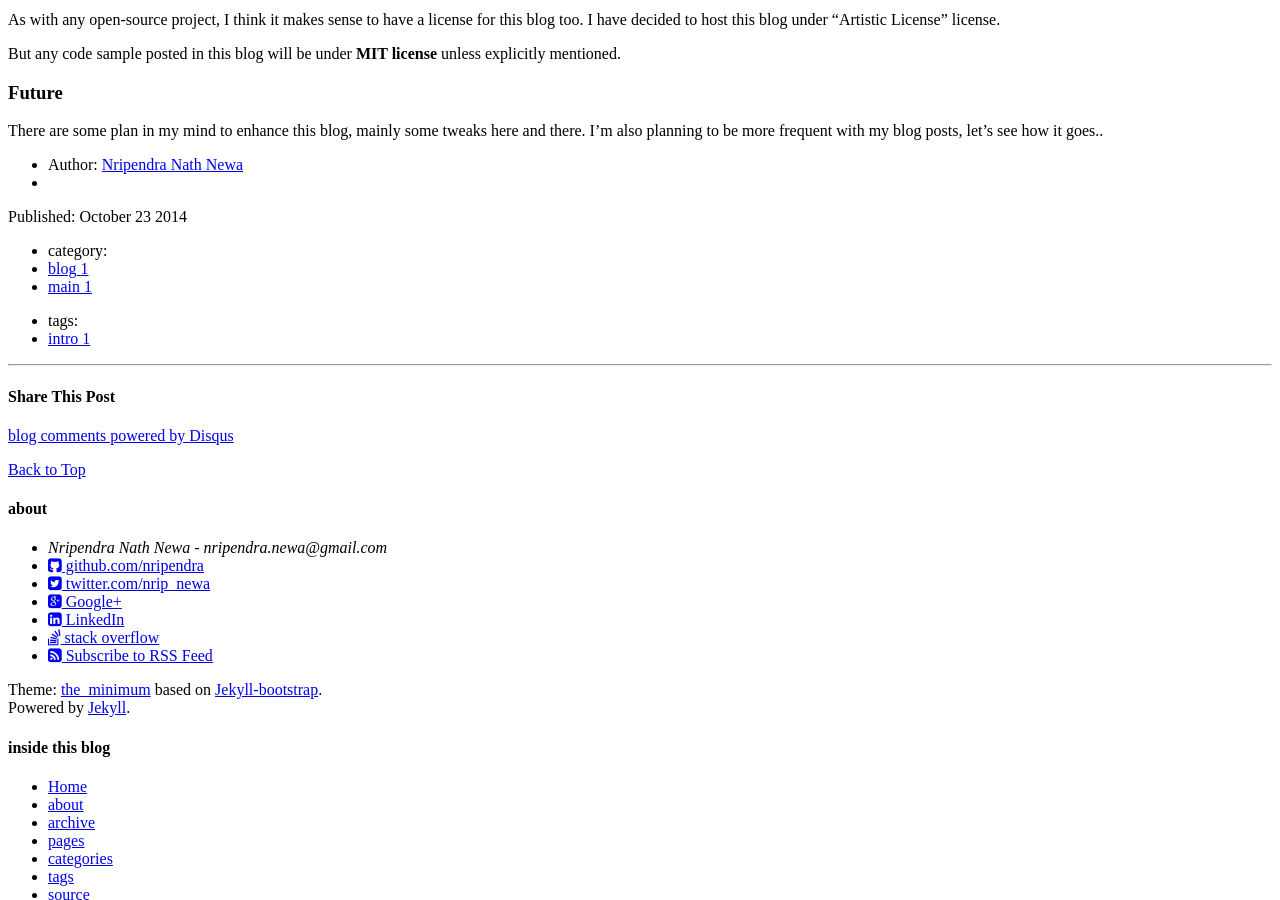
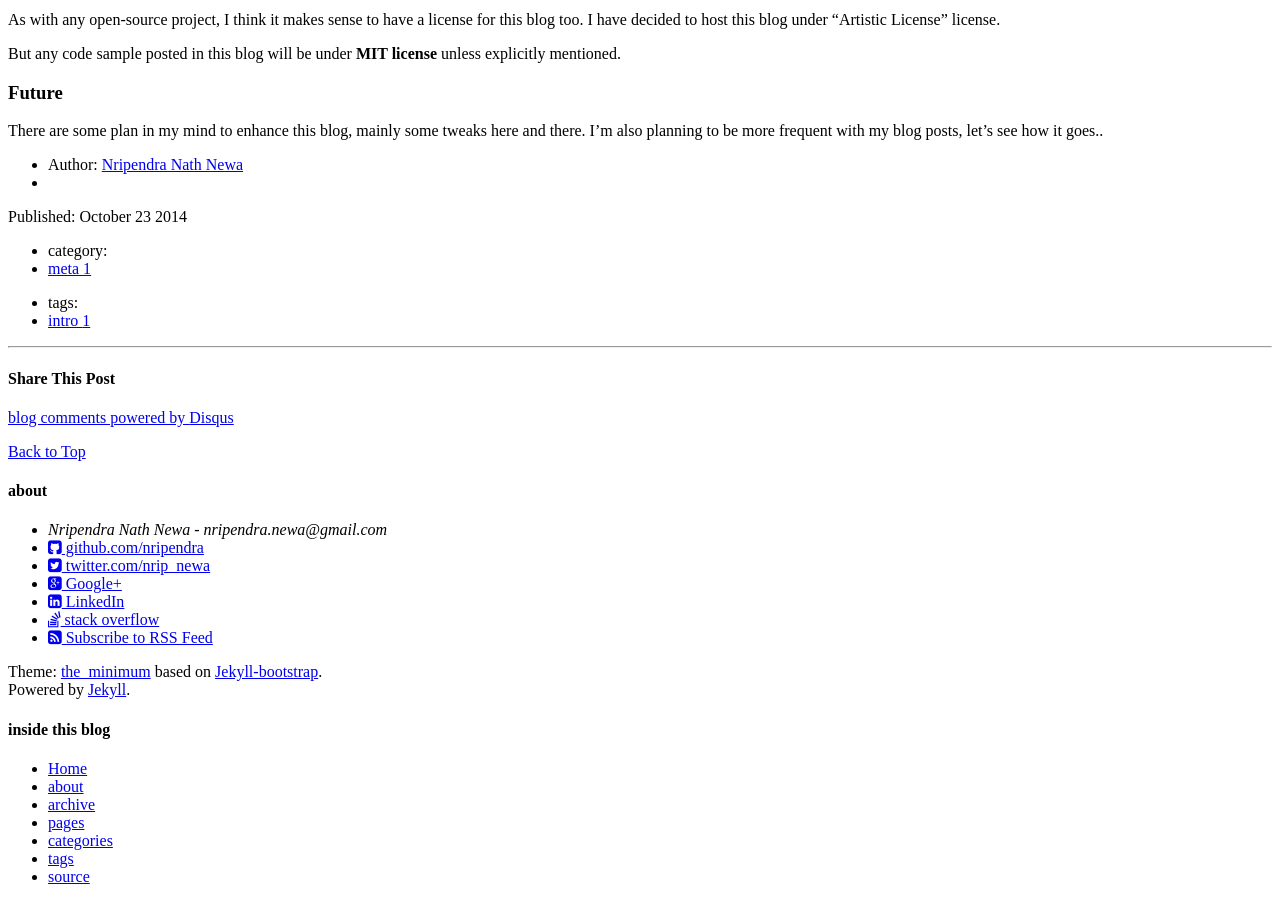
Before and after one commit to nripendra/nripendra.github.io, a Jekyll site: the page built from _posts/intro/2014-10-14-my-own-domain.md, in a window 1280 px wide and 900 px high, scrolled down 1358 px. Built offline with Jekyll 4.4.1, drawn with Linux system fonts in a browser that asks for light colours; emoji names are drawn with the system emoji font; comment, search, counter and statistics services are not loaded.

Commit message:
change category of first post to 'meta'.

```diff
--- a/_posts/intro/2014-10-14-starting-my-own-blog.md
+++ b/_posts/intro/2014-10-14-my-own-domain.md
@@ -4,8 +4,7 @@ title:  "My own Domain"
 date:   2014-10-23 1:14:00
 description: Well lets get started with a brief back-story, I have been blogging from <a href="http://nripendra-newa.blogspot.com">nripendra-newa.blogspot.com</a>. Although not very active, I do like to share my ideas every now and then. When I mention url of my blog to my friends and colleagues, they always pick on me about my domain...
 categories:
-- blog
-- main
+- meta
 tags : [intro]
 permalink: my-own-domain
 ---
```
